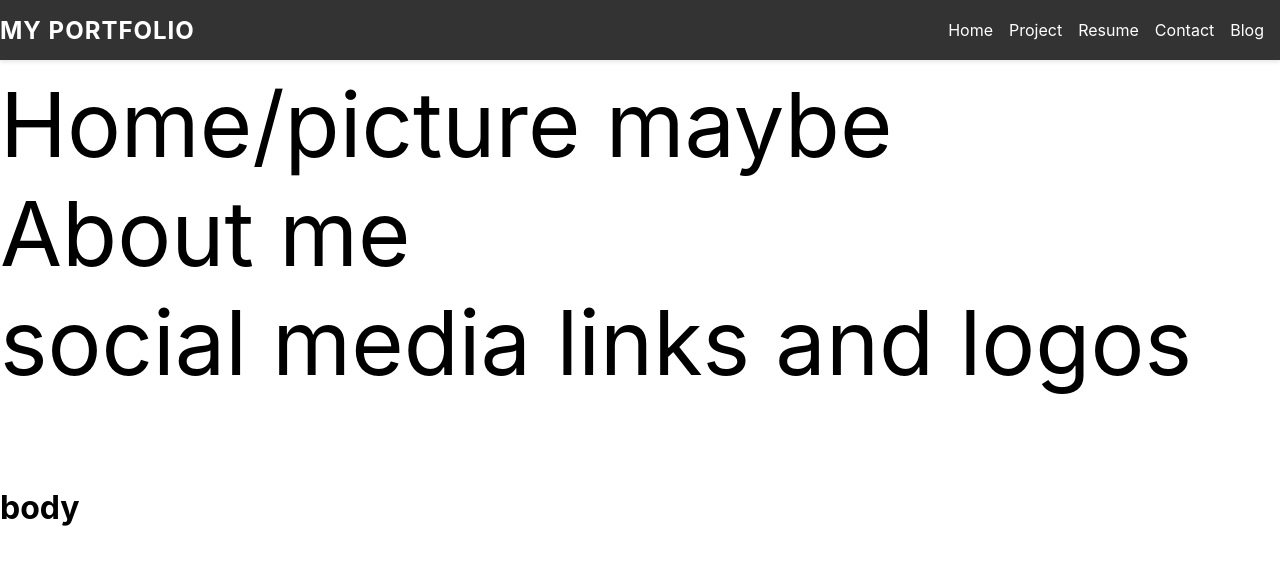
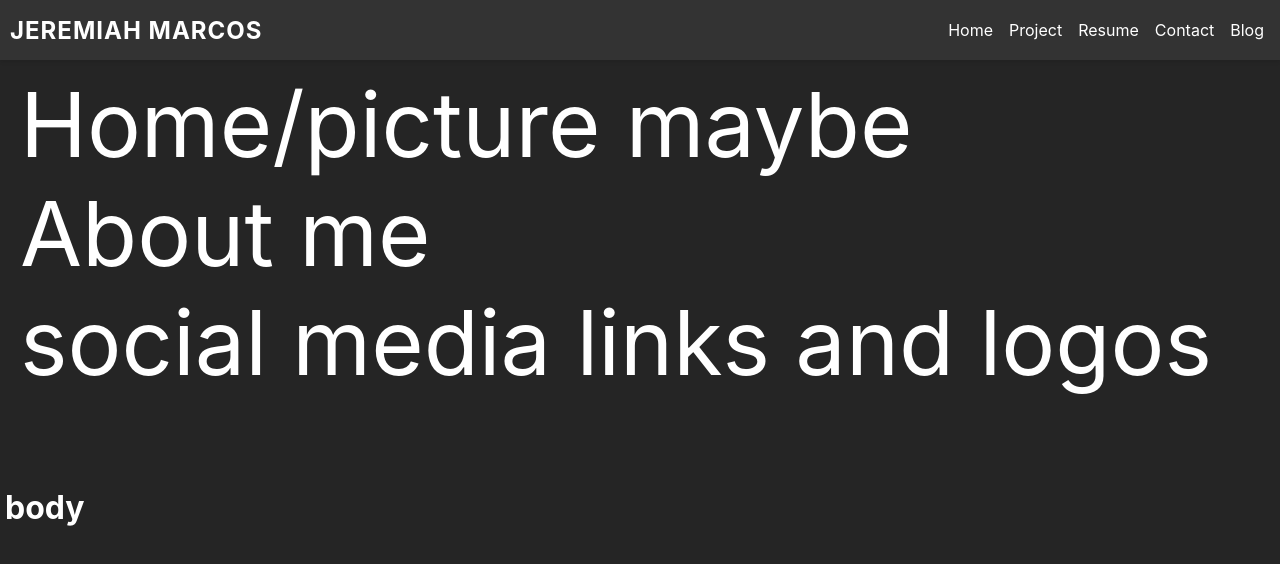
Before and after one commit to jmarcos00312/jm-portfolio, a React (Create React App) app: page / in a window 1280 px wide. Shown: the top 564 px of the page. Built offline with nearby package versions, Linux system fonts and the light colour scheme.

Commit message:
changed the background color and the color for the text and add a couple of styles in home.css and app.css

```diff
--- a/package.json
+++ b/package.json
@@ -8,6 +8,7 @@
     "@testing-library/user-event": "^13.5.0",
     "react": "^18.2.0",
     "react-dom": "^18.2.0",
+    "react-router-dom": "^5.2.0",
     "react-scripts": "5.0.1",
     "web-vitals": "^2.1.4"
   },
--- a/src/App.css
+++ b/src/App.css
@@ -1,7 +1,13 @@
 .App {
+  background-color: #252525;
+    /* Change to a darker color */
   display: flex;
-    flex-direction: column;
-    min-height: 100vh;
+  flex-direction: column;
+  min-height: 100vh;
+  color: #ffffff;
+  padding-left: 5px;
+  padding-right: 5px;
+    /* Change to white text color */
 }
 .App-header {
   flex-shrink: 0;
@@ -9,49 +15,6 @@
 
 .App-body {
   padding-top: 70px;
-    /* increase the padding to 70px or more as needed */
-    flex-grow: 1;
-    z-index: 0;
-      /* add this line */
+  flex-grow: 1;
+  z-index: 0;
 }
-
-/* Navbar.css */
-.navbar {
-  position: fixed;
-  top: 0;
-  left: 0;
-  width: 100%;
-  height: 60px;
-  display: flex;
-  justify-content: space-between;
-  align-items: center;
-  background-color: #fff;
-  box-shadow: 0 2px 4px rgba(0, 0, 0, 0.1);
-  z-index: 1;
-}
-
-.navbar-logo {
-  font-size: 1.5rem;
-  font-weight: bold;
-  margin-left: 1rem;
-  color: #333;
-}
-
-.nav-menu {
-  display: flex;
-  list-style: none;
-  margin-right: 1rem;
-}
-
-.nav-item {
-  margin-left: 1rem;
-}
-
-.nav-links {
-  text-decoration: none;
-  color: #333;
-}
-
-.nav-links:hover {
-  text-decoration: underline;
-}
--- a/src/Components/Navbar.js
+++ b/src/Components/Navbar.js
@@ -6,16 +6,11 @@ import { Link } from 'react-router-dom';
 const Navbar = () => {
     const [isOpen, setIsOpen] = useState(false)
 
-    const toggle = () => {
-        setIsOpen(!isOpen)
-    }
-
-
 
     return (
 
         <nav className="navbar">
-            <div className="navbar-brand">My Portfolio</div>
+            <div className="navbar-brand">Jeremiah Marcos</div>
             <ul className="navbar-links">
                 <li>
                     <Link to="/">Home</Link>
--- a/src/Styles/Home.css
+++ b/src/Styles/Home.css
@@ -1,5 +1,7 @@
 .home-page{
-    color: black;
+    color: #ffffff;
     font-size: 90px;
     padding-top: 70px;
+    padding-left: 15px;
+    padding-right: 15px;
 }
--- a/src/Styles/Navbar.css
+++ b/src/Styles/Navbar.css
@@ -19,6 +19,7 @@
     font-weight: bold;
     text-transform: uppercase;
     letter-spacing: 1px;
+    padding-left: 10px;
 }
 
 .navbar-links {
--- a/src/index.js
+++ b/src/index.js
@@ -2,7 +2,7 @@ import React from 'react';
 import ReactDOM from 'react-dom';
 import './index.css';
 import App from './App';
-import { BrowserRouter } from 'react-router-dom';
+import { BrowserRouter, Switch, Route } from 'react-router-dom';
 
 const root = document.getElementById('root');
 
```
Also changed, not shown: 1 other file (tests, documents, lock files or other folders).
